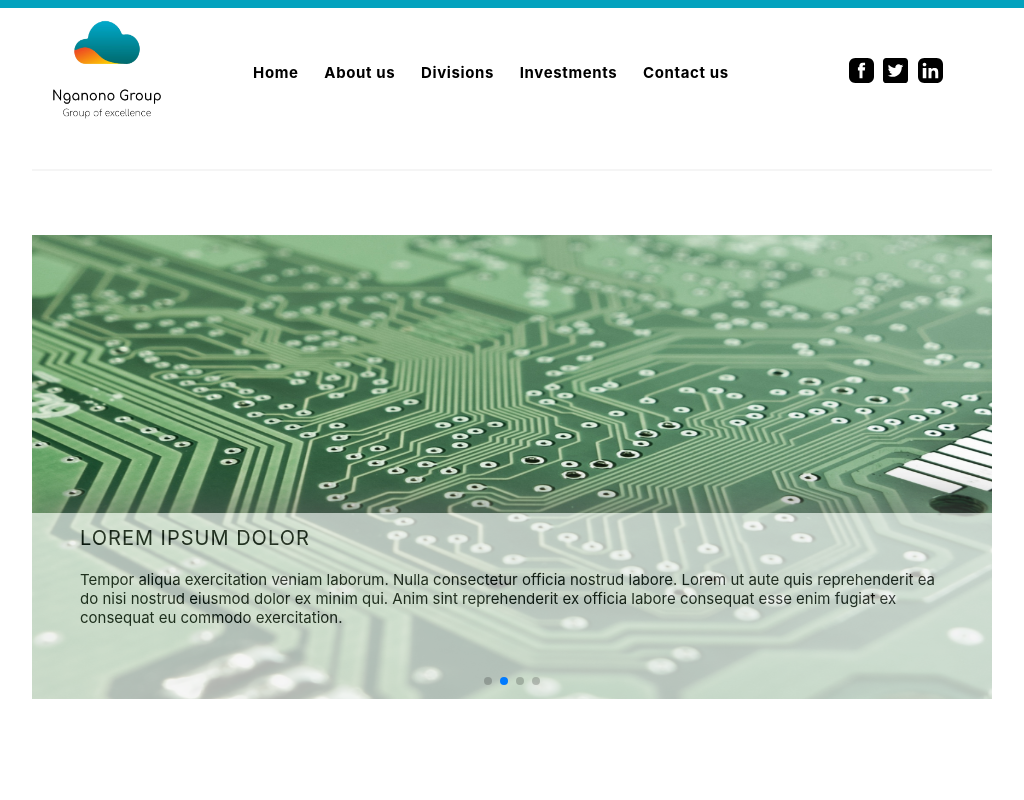
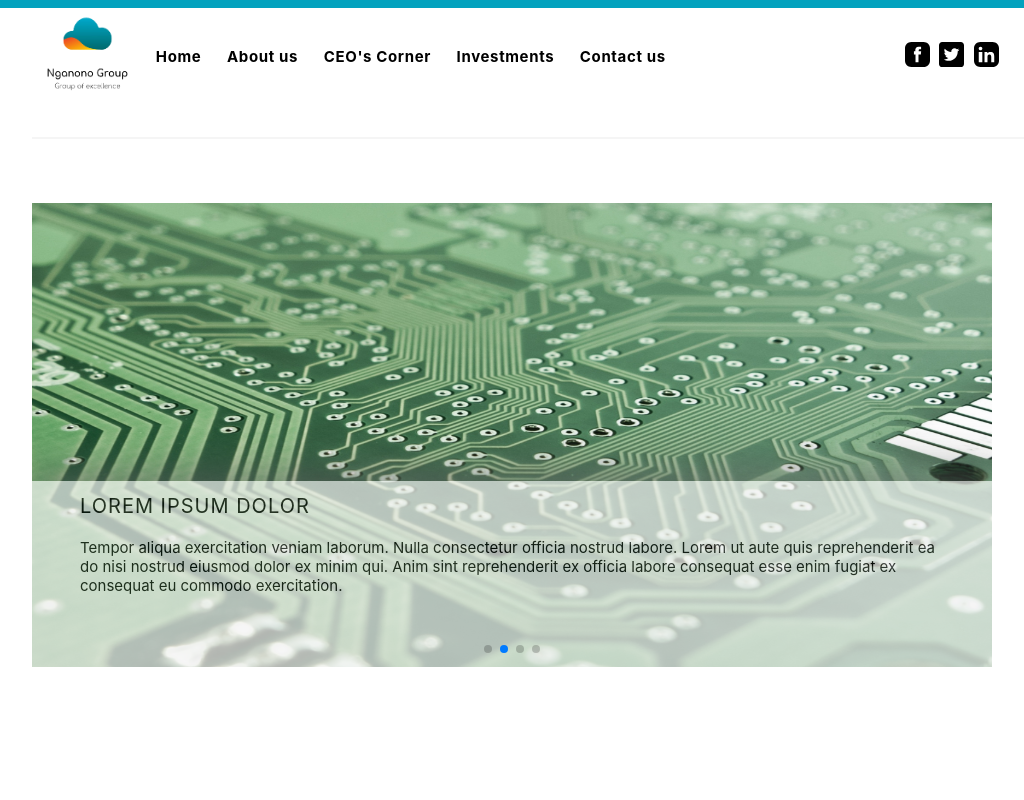
Before and after one commit to iPrivacy/nganonogroup, a Next.js app: page / in a window 1024 px wide. Shown: the top 800 px of the page. Built offline with nearby package versions, Linux system fonts and the light colour scheme.

Commit message:
Add files via upload

```diff
--- a/Components/Footer.js
+++ b/Components/Footer.js
@@ -12,7 +12,7 @@ export default function Footer() {
         <PartnerIconCard partnerImage="/DellEmc.png" />
         <PartnerIconCard partnerImage="/IBM.png" />
         <PartnerIconCard partnerImage="/DLink.png" />
-        <PartnerIconCard partnerImage="/Logitech.png" />
+        <PartnerIconCard partnerImage="/HPLOGO.png" />
       </div>
       <address>1476 Kamagugu, Nelspruit 1200</address>
       <span>Tel: +27 69 238 0983 Cell: +27 71 404 2684 </span>
--- a/Components/Nav.js
+++ b/Components/Nav.js
@@ -5,7 +5,7 @@ import Image from "next/image";
 const links = [
   { name: "Home", linkTo: "/" },
   { name: "About us", linkTo: "/about" },
-  { name: "Divisions", linkTo: "/divisions" },
+  { name: "CEO's Corner", linkTo: "/divisions" },
   { name: "Investments", linkTo: "/investments" },
   { name: "Contact us", linkTo: "/contact" },
 ];
--- a/Components/Nav.module.css
+++ b/Components/Nav.module.css
@@ -170,3 +170,9 @@
         padding-left: 2rem;
     }
 }
+
+@media (min-width:769px) and (max-width:1024px){
+    .container{
+        width: 97vw;
+    }
+}
```
